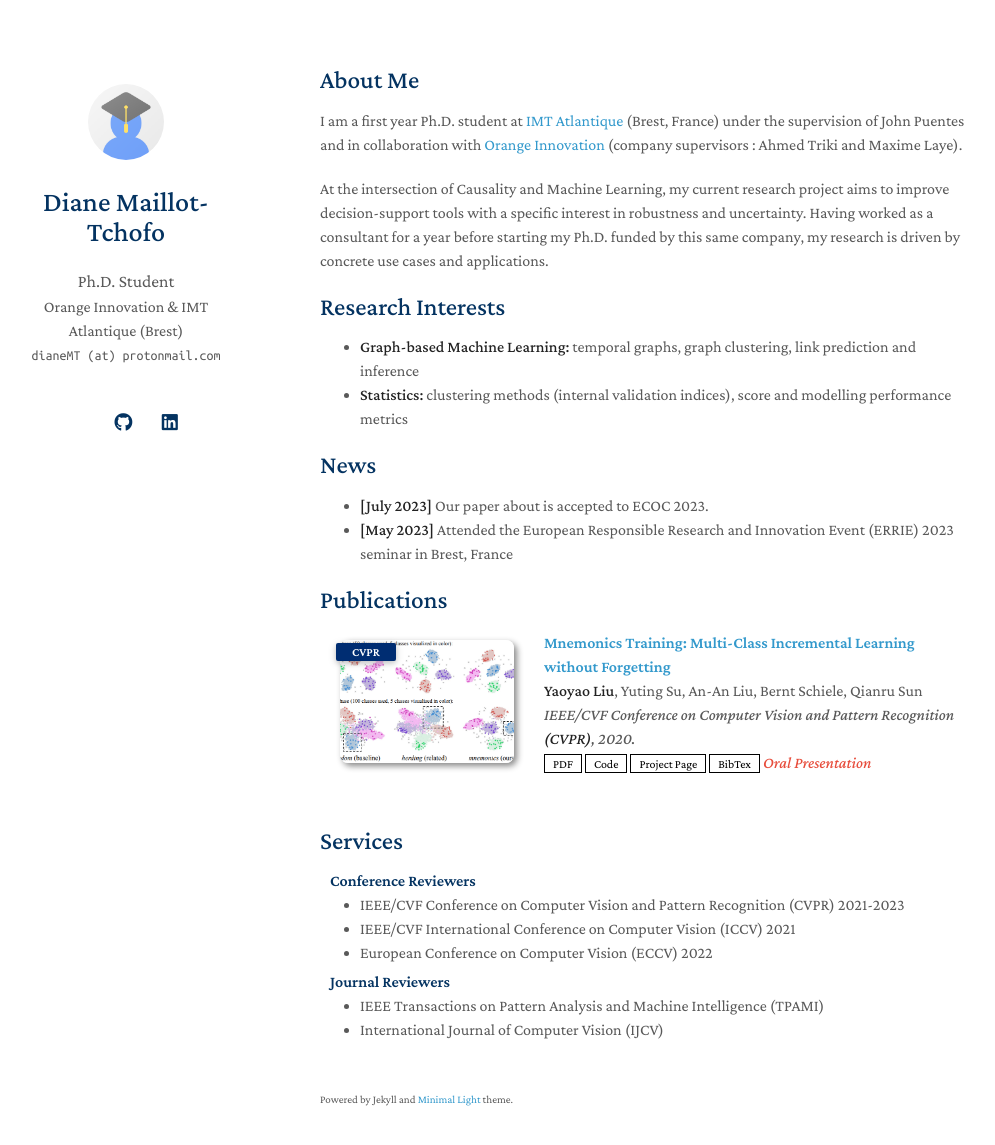
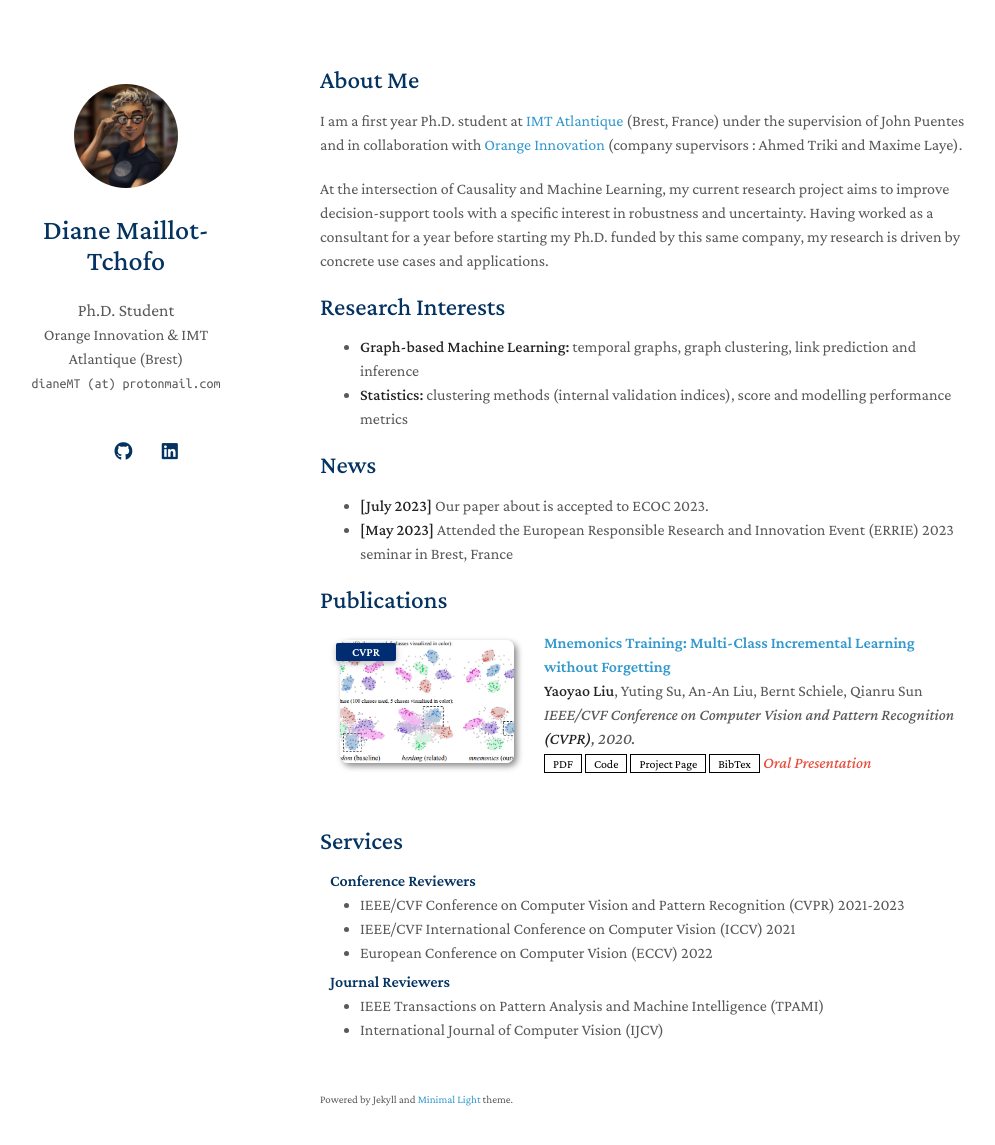
Before and after one commit to DianeMT/DianeMT.github.io, a Jekyll site: the page built from index.md, in a window 1280 px wide and 1180 px high. Shown: the top 1145 px of the window, without its empty margins (150-1145 px from the left). Built offline with Jekyll 4.4.1, drawn with Linux system fonts in a browser that asks for light colours; nearby versions of some CDN libraries; a style sheet for code colours, icons or effects is not loaded; our own code applies the rules of GitHub Pages for plain Markdown files.

Commit message:
added profile pic _config.yml

```diff
--- a/_config.yml
+++ b/_config.yml
@@ -20,9 +20,9 @@
 
 # Images (e.g., your profile picture and your website's favicon)
 # "favicon" and "favicon_dark" are used for the light and dark modes, respectively.
-avatar: ./assets/img/avatar.png
-favicon: ./assets/img/favicon.png
-favicon_dark: ./assets/img/favicon-dark.png
+avatar: ./assets/img/illustration-sans-titre.jpg
+favicon: ./assets/img/illustration-sans-titre.jpg
+favicon_dark: ./assets/img/illustration-sans-titre.jpg
 
 # Footnote
 # You may use the option to disable the footnote, "Powered by Jekyll and Minimal Light theme."
```
